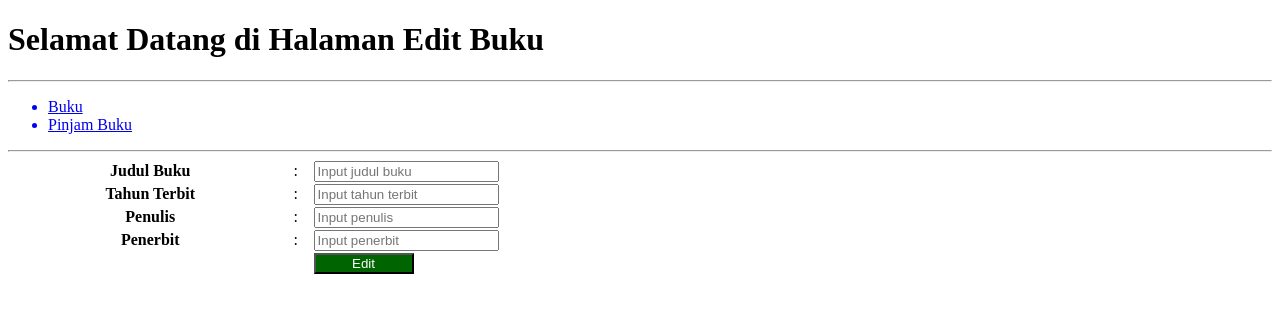
After one commit to ardiansyah-web-programming/web_dasar_a1pagi, a PHP site: page /edit_buku.php?id=1 in a window 1280 px wide. The commit adds this page. Shown: the top 313 px of the page. Run offline with PHP 8.4, Linux system fonts and the light colour scheme; data that the repository does not hold is empty.

Commit message:
Membuat fungsi tambah buku dan menampilkan hasilnya kedalam tabel buku, serta membuat halaman edit buku dan fungsi simpan edit buku

```diff
--- a/website_saya/controllers/functions.php
+++ b/website_saya/controllers/functions.php
@@ -24,3 +24,10 @@ function buku()
 {
   return q("SELECT * FROM `buku`");
 }
+
+function buku_satu($id_buku,$isi_tabel)
+{
+  $x = mysqli_fetch_assoc(q("SELECT * FROM buku WHERE
+  id = '$id_buku'"));
+  return $x[$isi_tabel];
+}
--- /dev/null
+++ b/website_saya/edit_buku.php
@@ -0,0 +1,102 @@
+<?php
+require "controllers/functions.php";
+$id_buku = $_GET["id"];
+?>
+
+<!DOCTYPE html>
+<html lang="en">
+
+<head>
+    <meta charset="UTF-8">
+    <meta http-equiv="X-UA-Compatible" content="IE=edge">
+    <meta name="viewport" content="width=device-width, initial-scale=1.0">
+    <title>Website Saya</title>
+
+    <link rel="stylesheet" href="style.css">
+
+</head>
+
+<body>
+    <h1>Selamat Datang di Halaman Edit Buku</h1>
+    <hr>
+    <ul>
+        <a href="buku.php">
+            <li>Buku</li>
+        </a>
+        <a href="pinjam.php">
+            <li>Pinjam Buku</li>
+        </a>
+    </ul>
+    <hr>
+    <form action="" method="POST">
+        <table>
+            <tr>
+                <th>Judul Buku</th>
+                <td>:</td>
+                <td>
+                    <input name="judul_buku" type="text" placeholder="Input judul buku" value="<?= buku_satu($id_buku,"judul_buku") ?>">
+                </td>
+            </tr>
+            <tr>
+                <th>Tahun Terbit</th>
+                <td>:</td>
+                <td>
+                    <input name="tahun_terbit" type="number" placeholder="Input tahun terbit" value="<?= buku_satu($id_buku,"tahun_terbit") ?>">
+                </td>
+            </tr>
+            <tr>
+                <th>Penulis</th>
+                <td>:</td>
+                <td>
+                    <input type="text" name="penulis" placeholder="Input penulis" value="<?= buku_satu($id_buku,"penulis") ?>">
+                </td>
+            </tr>
+            <tr>
+                <th>Penerbit</th>
+                <td>:</td>
+                <td>
+                    <input type="text" name="penerbit" placeholder="Input penerbit" value="<?= buku_satu($id_buku,"penerbit") ?>">
+                </td>
+            </tr>
+            <tr>
+                <td></td>
+                <td></td>
+                <td>
+                    <button name="edit_buku" type="submit" style="background: darkgreen; color: white; width: 100px;">Edit</button>
+                </td>
+            </tr>
+        </table>
+    </form>
+
+    <?php
+    if (isset($_POST["edit_buku"])) {
+        $judul_buku = $_POST["judul_buku"];
+        $tahun = $_POST["tahun_terbit"];
+        $penulis = $_POST["penulis"];
+        $penerbit = $_POST["penerbit"];
+
+        $tanggal = date("Y-m-d H:i:s");
+
+        $edit = q("UPDATE buku SET
+        judul_buku = '$judul_buku',
+        tahun_terbit = '$tahun',
+        penulis = '$penulis',
+        penerbit = '$penerbit',
+        edit = '$tanggal'
+        WHERE
+        id = '$id_buku'");
+
+        if ($edit) {
+            echo "<script>
+            alert('Edit buku berhasil');
+            location='buku.php';
+            </script>";
+        }else {
+            echo "<i>Edit gagal dilakukan</i>";
+        }
+    }
+    ?>
+
+</body>
+
+</html>
```
Also changed, not shown: website_saya/buku.php (+8 -0 lines).
